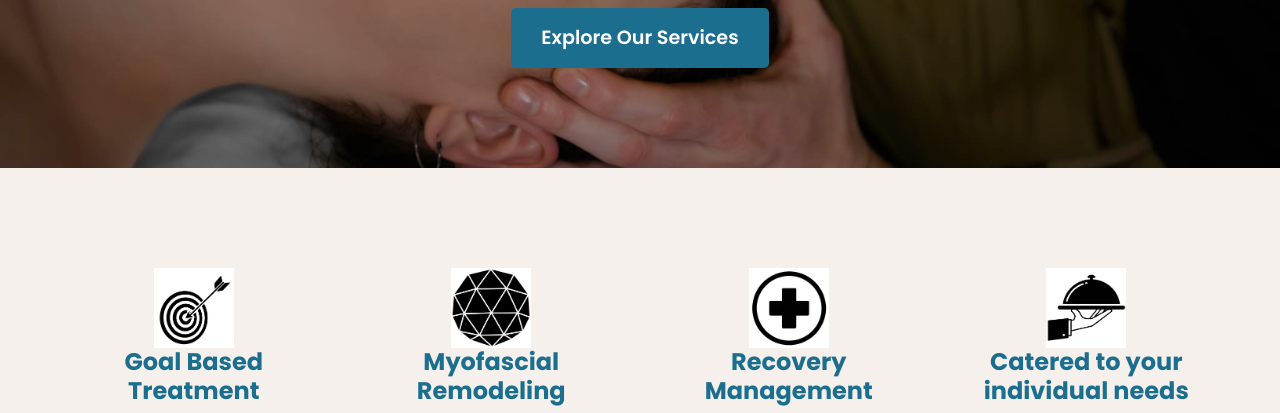
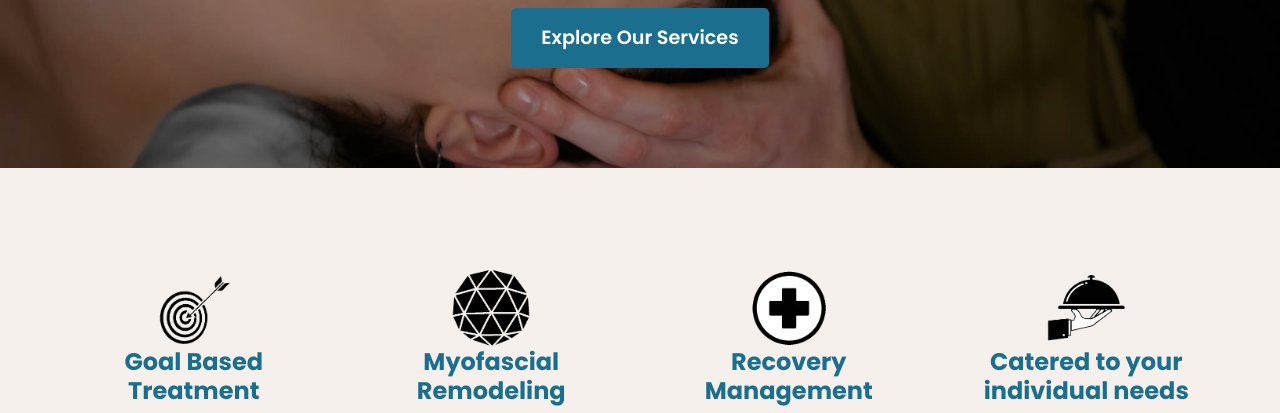
Before and after one commit to red-the-firestarter/fenwell, a plain HTML site: page index.html in a window 1280 px wide. Shown: the part 361-774 px from the top of the page. Drawn offline with Linux system fonts and the light colour scheme.

Commit message:
changed icons to transparent background

```diff
--- a/index.html
+++ b/index.html
@@ -23,22 +23,22 @@
         <div class="container">
               <div class="benefits-grid">
                 <div class="benefit-item">
-                    <img src="Images/Bullseye.png" alt="Goal Based Treatment Icon" class="benefit-icon-large">
+                    <img src="Images/Transparent bullseye.png" alt="Goal Based Treatment Icon" class="benefit-icon-large">
                     <h3>Goal Based Treatment</h3>
                     <p>Target muscle tension, chronic pain, and discomfort to help you move and feel better.</p>
                 </div>
                 <div class="benefit-item">
-                    <img src="Images/Triangle.png" alt="Myofascial Remodeling Icon" class="benefit-icon-large">
+                    <img src="Images/Transparent triangle.png" alt="Myofascial Remodeling Icon" class="benefit-icon-large">
                     <h3>Myofascial Remodeling</h3>
                     <p>Melt away stress and anxiety with therapeutic massage, promoting deep relaxation.</p>
                 </div>
                 <div class="benefit-item">
-                    <img src="Images/Plus.png" alt="Recovery Management Icon">
+                    <img src="Images/Transparent plus.png" alt="Recovery Management Icon">
                     <h3>Recovery Management</h3>
                     <p>Increase range of motion and flexibility for better physical performance and daily life.</p>
                 </div>
                 <div class="benefit-item">
-                    <img src="Images/Tray.png" alt="Catered To You Icon" class="benefit-icon-large">
+                    <img src="Images/Transparent tray.png" alt="Catered To You Icon" class="benefit-icon-large">
                     <h3>Catered to your individual needs</h3>
                     <p>Invest in your holistic health and wellbeing with the power of therapeutic touch.</p>
                 </div>
```
